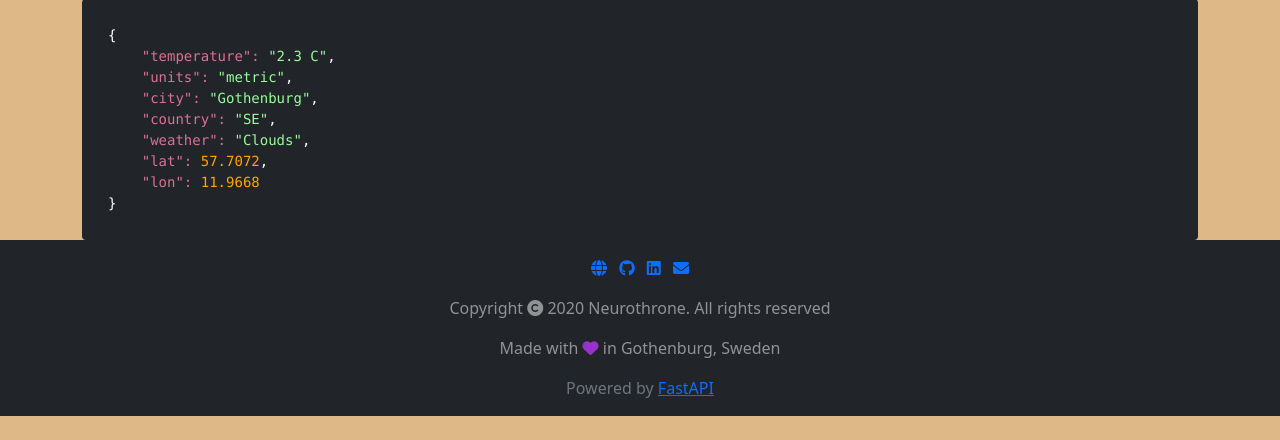
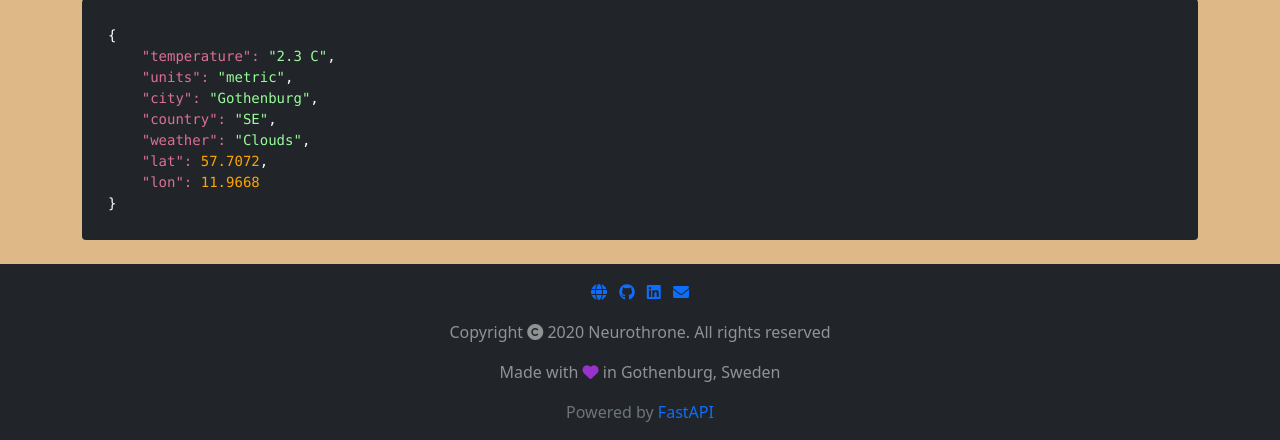
Before and after one commit to neurothrone/weather-api, a Python web app: template app/templates/open/index.html in a window 1280 px wide. Shown: the part 660-1100 px from the top of the page. Before the commit the page ends 1076 px from the top, so only its background shows below. Run offline with Jinja, Linux system fonts and the light colour scheme; the template is opened without the code that fills it: most values are stand-ins (such as "Sample title", 1, 10 or a date in 2020); some libraries are stand-ins or nearby versions.

Commit message:
modify styling

```diff
--- a/app/templates/shared/base.html
+++ b/app/templates/shared/base.html
@@ -20,7 +20,7 @@
 <body class="d-flex flex-column h-100">
 
 <!-- Content -->
-<main class="container">
+<main class="container mb-4">
     {% block page_content %}
         <h1 class="d-flex flex-wrap align-items-center justify-content-center justify-content-lg-start">
             <img
--- a/app/templates/shared/footer.html
+++ b/app/templates/shared/footer.html
@@ -17,6 +17,7 @@
 
         <p>Copyright <i class="fa-solid fa-copyright"></i> {{ now.year }} Neurothrone. All rights reserved</p>
         <p>Made with <i class="fa-solid fa-heart footer-heart"></i> in Gothenburg, Sweden</p>
-        <p class="text-muted">Powered by <a href="https://fastapi.tiangolo.com/">FastAPI</a></p>
+        <p class="text-muted">Powered by <a class="text-decoration-none"
+                                            href="https://fastapi.tiangolo.com/">FastAPI</a></p>
     </div>
 </footer>
```
